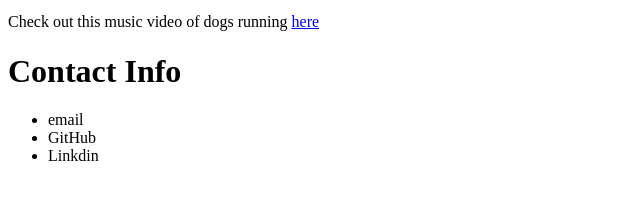
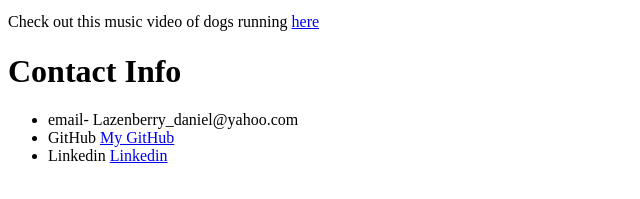
Before and after one commit to DanLaZ/StudentBio, a plain HTML site: page index.html in a window 1280 px wide. Shown: the part 515-714 px from the top of the page, without its empty margins (0-640 px from the left). Drawn offline with Linux system fonts and the light colour scheme.

Commit message:
Updeated with ul(Email,GitHub and Linkedin

```diff
--- a/index.html
+++ b/index.html
@@ -27,9 +27,9 @@
     <h1>Contact Info</h1>
 
     <ul>
-        <li>email</li>
-        <li>GitHub</li>
-        <li>Linkdin</li>
+        <li>email- Lazenberry_daniel@yahoo.com</li>
+        <li>GitHub <a href="https://github.com/DanLaZ">My GitHub</a></li>
+        <li>Linkedin <a href="https://www.linkedin.com/in/daniel-lazenberry-038a14181/">Linkedin</a></li>
 
     </ul>
 
```
